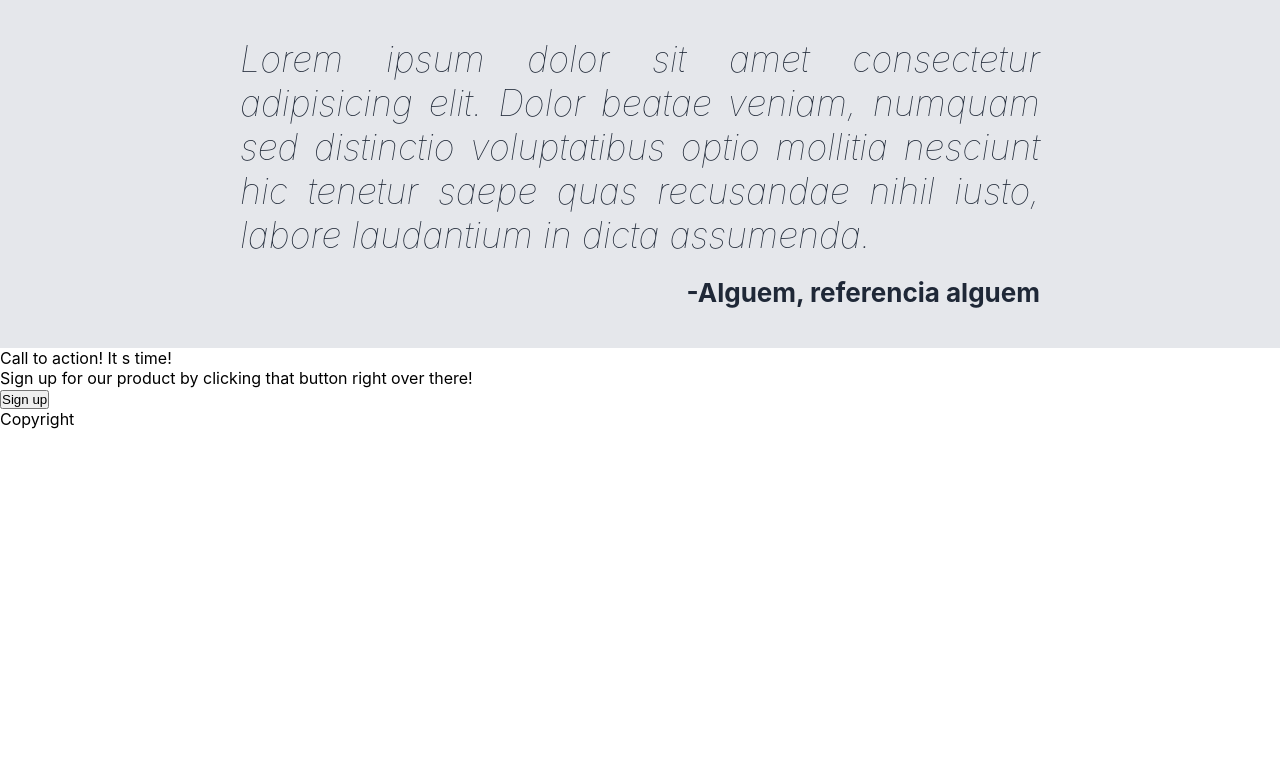
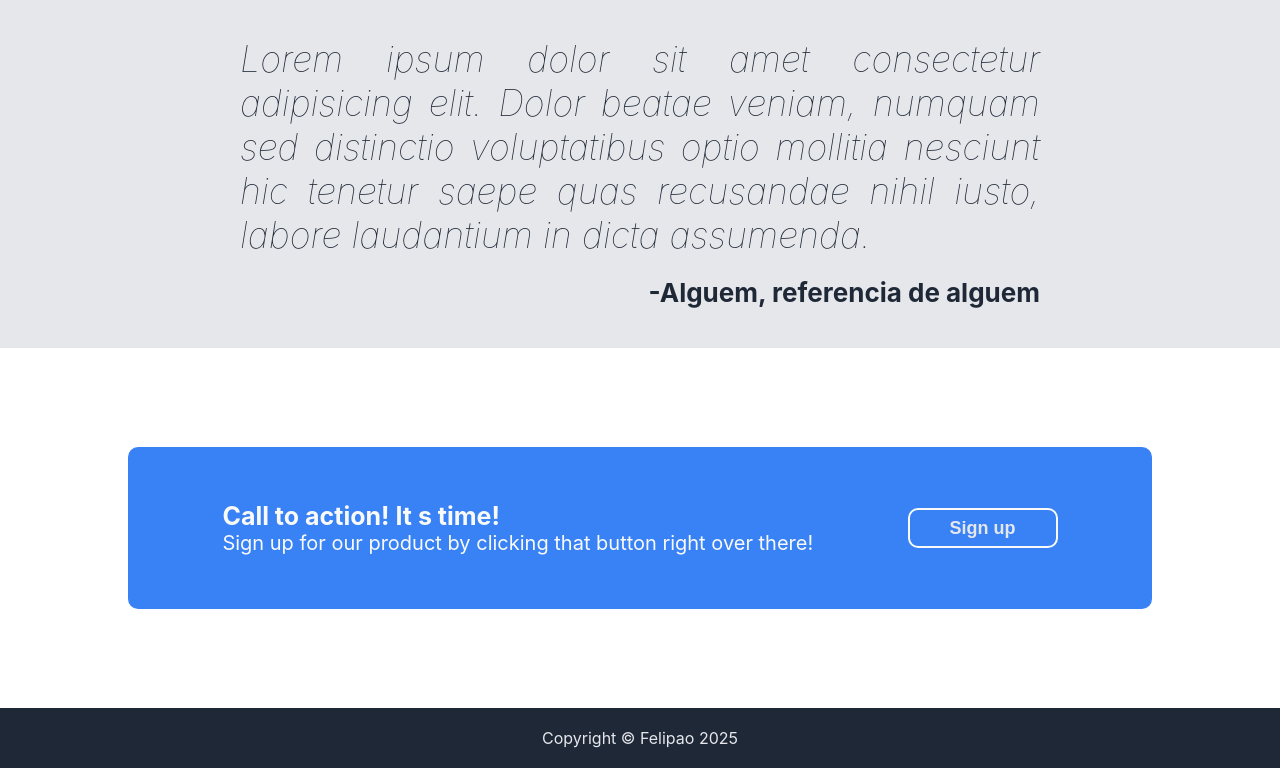
Before and after one commit to Blastonn/Landing-Page, a plain HTML site: page index.html in a window 1280 px wide. Shown: the part 986-1754 px from the top of the page. Before the commit the page ends 1415 px from the top, so only its background shows below. Drawn offline with Linux system fonts and the light colour scheme.

Commit message:
Feat - Adicionar rodape e area de informacao sobre login
Adicionada area informando sobre o login acima
do rodape que tambem foi adicionado.

```diff
--- a/index.html
+++ b/index.html
@@ -45,20 +45,22 @@
         <div class="feel-container">
             <div class="feel-content">
                 <p>Lorem ipsum dolor sit amet consectetur adipisicing elit. Dolor beatae veniam, numquam sed distinctio voluptatibus optio mollitia nesciunt hic tenetur saepe quas recusandae nihil iusto, labore laudantium in dicta assumenda.</p>
-                <div class="feel-reference">-Alguem, referencia alguem</div>
+                <div class="feel-reference">-Alguem, referencia de alguem</div>
             </div>
         </div>
         <div class="action-container">
-            <div class="action-content">
-                <p>Call to action! It s time!</p>
-                <p>Sign up for our product by clicking that button right over there!</p>
-            </div>
-            <div class="action-button">
-                <button>Sign up</button>
+            <div class="action-menu">
+                <div class="action-content">
+                    <p class="action-hero-text">Call to action! It s time!</p>
+                    <p>Sign up for our product by clicking that button right over there!</p>
+                </div>
+                <div class="action-button">
+                    <button>Sign up</button>
+                </div>
             </div>
         </div>
         <div class="footer">
-            <div>Copyright</div>
+            <div>Copyright © Felipao 2025</div>
         </div>
     </body>
 </html>
--- a/style.css
+++ b/style.css
@@ -79,7 +79,6 @@ h2{
 }
 
 .hero-button button{
-    display: flex;
     border-radius: 10px;
     background-color: #3882f6;
     color: #E5E7EB;
@@ -94,8 +93,8 @@ h2{
 }
 
 button:hover{
-    background-color: #245399;
-    color: #E5E7EB;
+    background-color: #F9FAF8;
+    color: #1F2837;
 }
 
 .img-header{
@@ -169,7 +168,6 @@ button:hover{
     flex-direction: column;
     gap: 20px;
     max-width: 800px;
-
 }
 
 .feel-content p {
@@ -178,7 +176,7 @@ button:hover{
     color: #1F2837;
     font-style: italic;
     font-weight: lighter;
-    text-align: justify;
+    text-align:justify;
 }
 
 .feel-reference{
@@ -188,3 +186,54 @@ button:hover{
     font-weight: bold;
     font-size: 26px;
 }
+
+.action-container{
+    display: flex;
+    justify-content: center;
+    align-items: center;
+    height: 360px;
+}
+
+.action-menu{
+    display: flex;
+    border-radius: 10px;
+    width: 80%;
+    height: 45%;
+    justify-content: space-evenly;
+    align-items: center;
+    background-color: #3882f6;
+}
+
+.action-content{
+    color: #F9FAF8;
+    font-size: 20px;
+}
+
+.action-hero-text{
+    font-weight: bold;
+    font-size: 25px;
+}
+
+.action-button button{
+    border-radius: 10px;
+    background-color: #3882f6;
+    color: #E5E7EB;
+    border: 2px solid #F9FAF8;
+    width: 150px;
+    height: 40px;
+    font-size: 18px;
+    font-weight: 900;
+    justify-content: center;
+    align-items: center;
+    cursor: pointer;
+}
+
+.footer{
+    display: flex;
+    background-color: #1F2837;
+    padding: 20px 0;
+    align-items: center;
+    justify-content: center;
+    color: #E5E7EB;
+
+}
```
